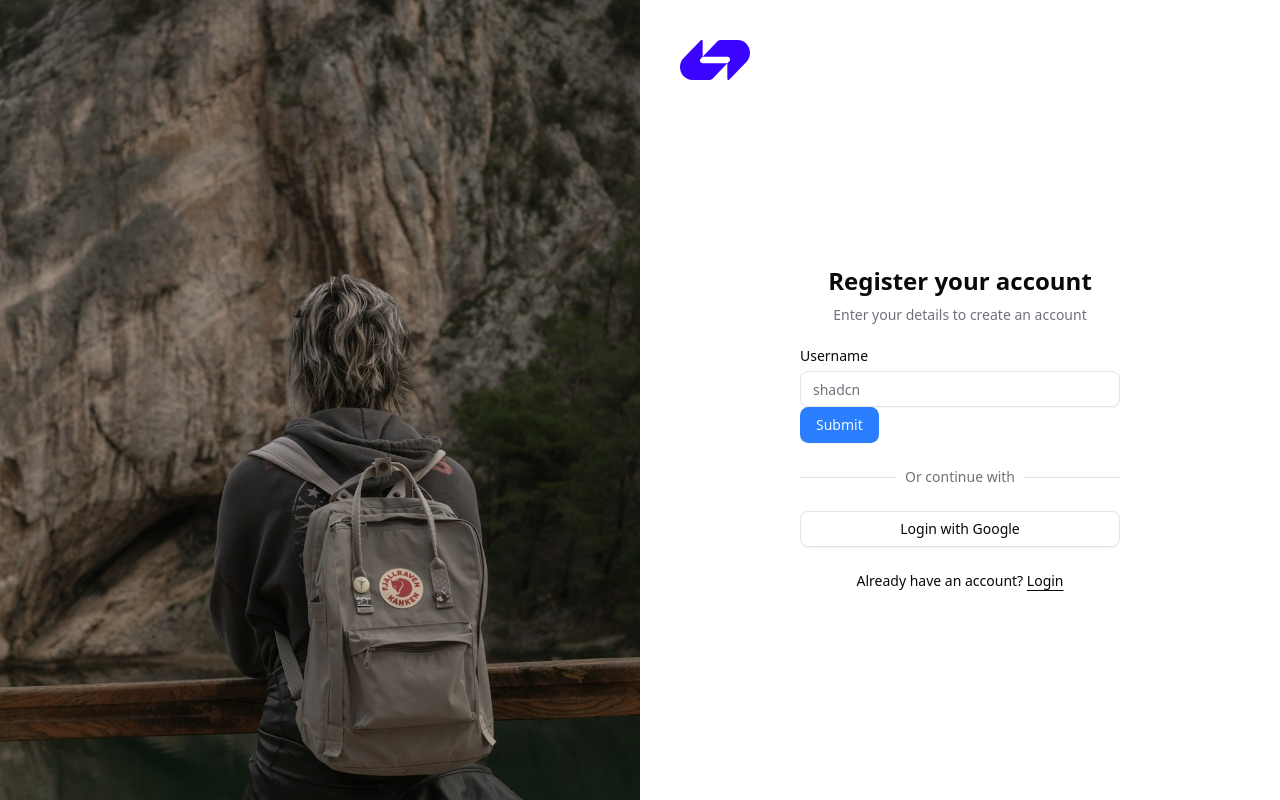
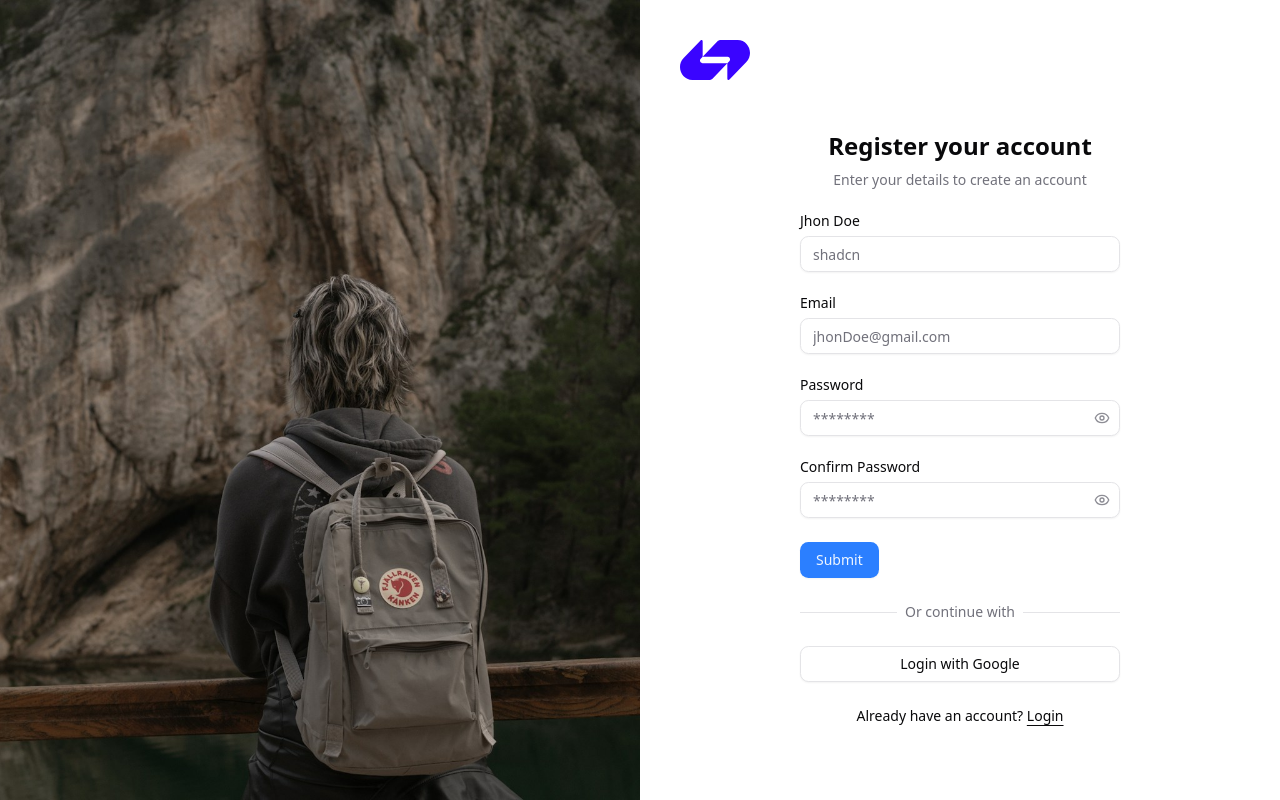
Before and after one commit to Nazmul5691/tour-management-frontend, a React (Vite) app: page /register in a window 1280 px wide. Built offline with nearby package versions, Linux system fonts and the light colour scheme.

Commit message:
enhancing-password-and-confirm-password-components

```diff
--- a/src/components/modules/authentication/RegisterForm.tsx
+++ b/src/components/modules/authentication/RegisterForm.tsx
@@ -15,11 +15,19 @@ import { useForm } from "react-hook-form";
 import { Link } from "react-router";
 import { z } from "zod"
 import { zodResolver } from "@hookform/resolvers/zod"
+import Password from "@/components/ui/password";
 
 
 
-const formSchema = z.object({
-    name: z.string().min(2, {message: "Username must be at least 2 characters."}).max(50),
+const registerSchema = z.object({
+    name: z.string().min(2, { message: "Username must be at least 2 characters." }).max(50),
+    email: z.email(),
+    password: z.string().min(8, { message: "Password must be at least 8 characters." }),
+    confirmPassword: z.string().min(8, { message: "Confirm Password must be at least 8 characters." })
+
+}).refine((data) => data.password === data.confirmPassword, {
+    message: "Passwords don't match",
+    path: ["confirmPassword"]
 })
 
 
@@ -27,17 +35,20 @@ const formSchema = z.object({
 
 export function RegisterForm({ className, ...props }: React.HTMLAttributes<HTMLDivElement>) {
 
-    const form = useForm<z.infer<typeof formSchema>>({
-        resolver: zodResolver(formSchema),
+    const form = useForm<z.infer<typeof registerSchema>>({
+        resolver: zodResolver(registerSchema),
         defaultValues: {
             name: "",
+            email: "",
+            password: "",
+            confirmPassword: ""
         }
     })
 
     // const onSubmit:SubmitHandler<FieldValues> = (data) => {
     //     console.log(data);
     // }
-    const onSubmit = (data : z.infer<typeof formSchema>) => {
+    const onSubmit = (data: z.infer<typeof registerSchema>) => {
         console.log(data);
     }
 
@@ -52,19 +63,76 @@ export function RegisterForm({ className, ...props }: React.HTMLAttributes<HTMLD
             </div>
             <div className="grid gap-6">
                 <Form {...form}>
-                    <form onSubmit={form.handleSubmit(onSubmit)}>
+                    <form onSubmit={form.handleSubmit(onSubmit)} className="space-y-6">
+                        {/* name field */}
                         <FormField
                             control={form.control}
                             name="name"
                             render={({ field }) => (
                                 <FormItem>
-                                    <FormLabel>Username</FormLabel>
+                                    <FormLabel>Jhon Doe</FormLabel>
                                     <FormControl>
                                         {/* <Input placeholder="shadcn" onChange={field.onChange} onBlur={field.onBlur} /> */}
                                         <Input placeholder="shadcn" {...field} />
                                     </FormControl>
                                     <FormDescription className="sr-only">
                                         This is your public display name.
+                                    </FormDescription>
+                                    <FormMessage />
+                                </FormItem>
+                            )}
+                        />
+                        {/* email field */}
+                        <FormField
+                            control={form.control}
+                            name="email"
+                            render={({ field }) => (
+                                <FormItem>
+                                    <FormLabel>Email</FormLabel>
+                                    <FormControl>
+                                        {/* <Input placeholder="shadcn" onChange={field.onChange} onBlur={field.onBlur} /> */}
+                                        <Input placeholder="jhonDoe@gmail.com" type="email" {...field} />
+                                    </FormControl>
+                                    <FormDescription className="sr-only">
+                                        This is your email name.
+                                    </FormDescription>
+                                    <FormMessage />
+                                </FormItem>
+                            )}
+                        />
+                        {/* password field */}
+                        <FormField
+                            control={form.control}
+                            name="password"
+                            render={({ field }) => (
+                                <FormItem>
+                                    <FormLabel>Password</FormLabel>
+                                    <FormControl>
+                                        {/* <Input placeholder="shadcn" onChange={field.onChange} onBlur={field.onBlur} /> */}
+                                        {/* <Input placeholder="********" type="password" {...field} /> */}
+                                        <Password {...field} />
+                                    </FormControl>
+                                    <FormDescription className="sr-only">
+                                        This is your password.
+                                    </FormDescription>
+                                    <FormMessage />
+                                </FormItem>
+                            )}
+                        />
+                        {/* confirm password field */}
+                        <FormField
+                            control={form.control}
+                            name="confirmPassword"
+                            render={({ field }) => (
+                                <FormItem>
+                                    <FormLabel>Confirm Password</FormLabel>
+                                    <FormControl>
+                                        {/* <Input placeholder="shadcn" onChange={field.onChange} onBlur={field.onBlur} /> */}
+                                        {/* <Input placeholder="********" type="password" {...field} /> */}
+                                        <Password {...field} />
+                                    </FormControl>
+                                    <FormDescription className="sr-only">
+                                        This is your Confirm Password.
                                     </FormDescription>
                                     <FormMessage />
                                 </FormItem>
--- /dev/null
+++ b/src/components/ui/Password.tsx
@@ -0,0 +1,40 @@
+import { useId, useState } from "react"
+import { EyeIcon, EyeOffIcon } from "lucide-react"
+
+import { Input } from "@/components/ui/input"
+
+export default function Password({...field}) {
+  const id = useId()
+  const [isVisible, setIsVisible] = useState<boolean>(false)
+
+  const toggleVisibility = () => setIsVisible((prevState) => !prevState)
+
+  return (
+    <div className="*:not-first:mt-2">
+
+      <div className="relative">
+        <Input
+          id={id}
+          className="pe-9"
+          placeholder="********"
+          type={isVisible ? "text" : "password"}
+          {...field}
+        />
+        <button
+          className="text-muted-foreground/80 hover:text-foreground focus-visible:border-ring focus-visible:ring-ring/50 absolute inset-y-0 end-0 flex h-full w-9 items-center justify-center rounded-e-md transition-[color,box-shadow] outline-none focus:z-10 focus-visible:ring-[3px] disabled:pointer-events-none disabled:cursor-not-allowed disabled:opacity-50"
+          type="button"
+          onClick={toggleVisibility}
+          aria-label={isVisible ? "Hide password" : "Show password"}
+          aria-pressed={isVisible}
+          aria-controls="password"
+        >
+          {isVisible ? (
+            <EyeOffIcon size={16} aria-hidden="true" />
+          ) : (
+            <EyeIcon size={16} aria-hidden="true" />
+          )}
+        </button>
+      </div>
+    </div>
+  )
+}
```
